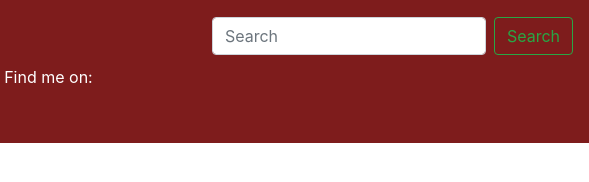
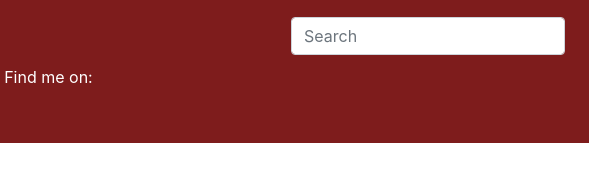
Before and after one commit to Kirkenstocks/pokedex, a plain HTML site: page index.html in a window 1280 px wide. Shown: the full height of the page, 691-1280 px from the left. Drawn offline with nearby package versions, Linux system fonts and the light colour scheme; no server answers.

Commit message:
Updated search button display class

```diff
--- a/index.html
+++ b/index.html
@@ -20,7 +20,7 @@
       <a class="navbar-brand" href="#">Pokédex of Kanto</a>
       <form class="form-inline">
         <input class="form-control mr-sm-2" id = "search-input" type="search" placeholder="Search" aria-label="Search">
-        <button class="btn btn-outline-success my-2 my-sm-0" id = "search-button" type="submit">Search</button>
+        <button class="btn btn-outline-success my-2 my-sm-0 d-none" id = "search-button" type="submit">Search</button>
       </form>
     </nav>
   </header>
```
